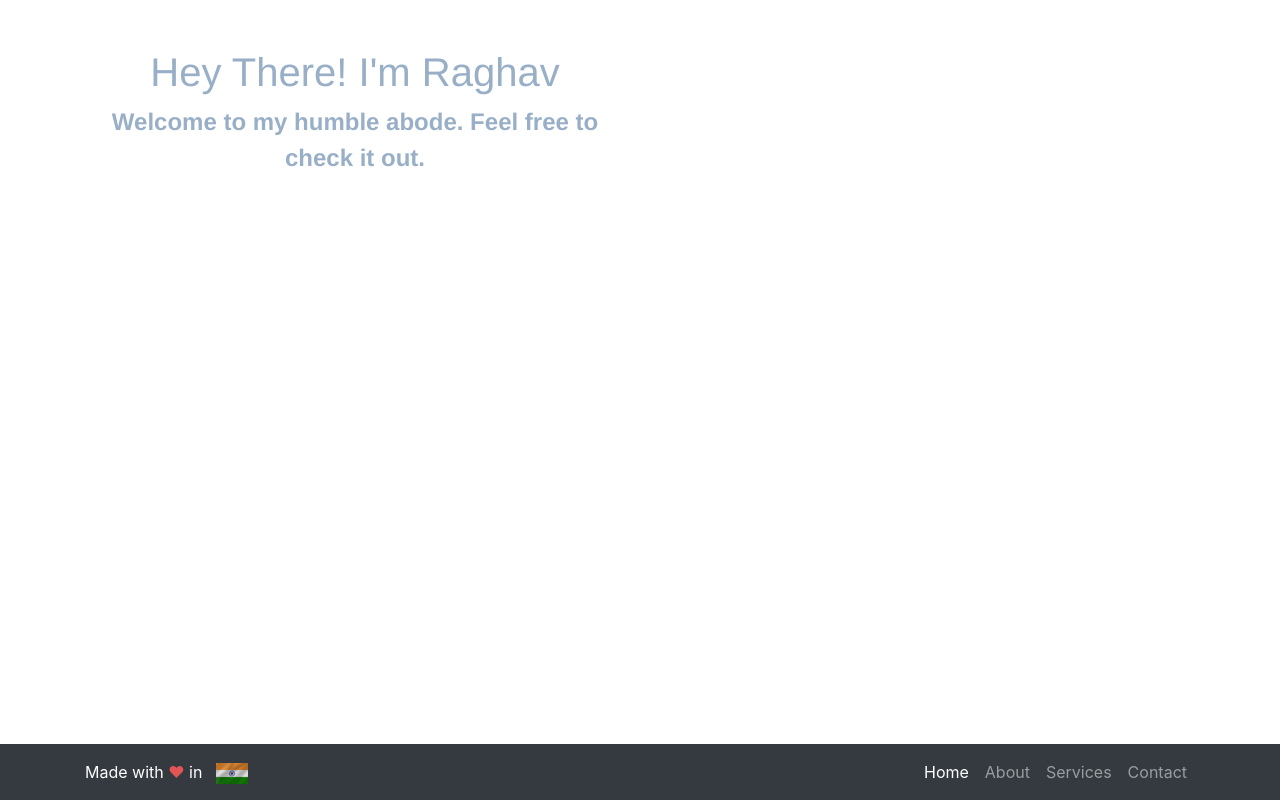
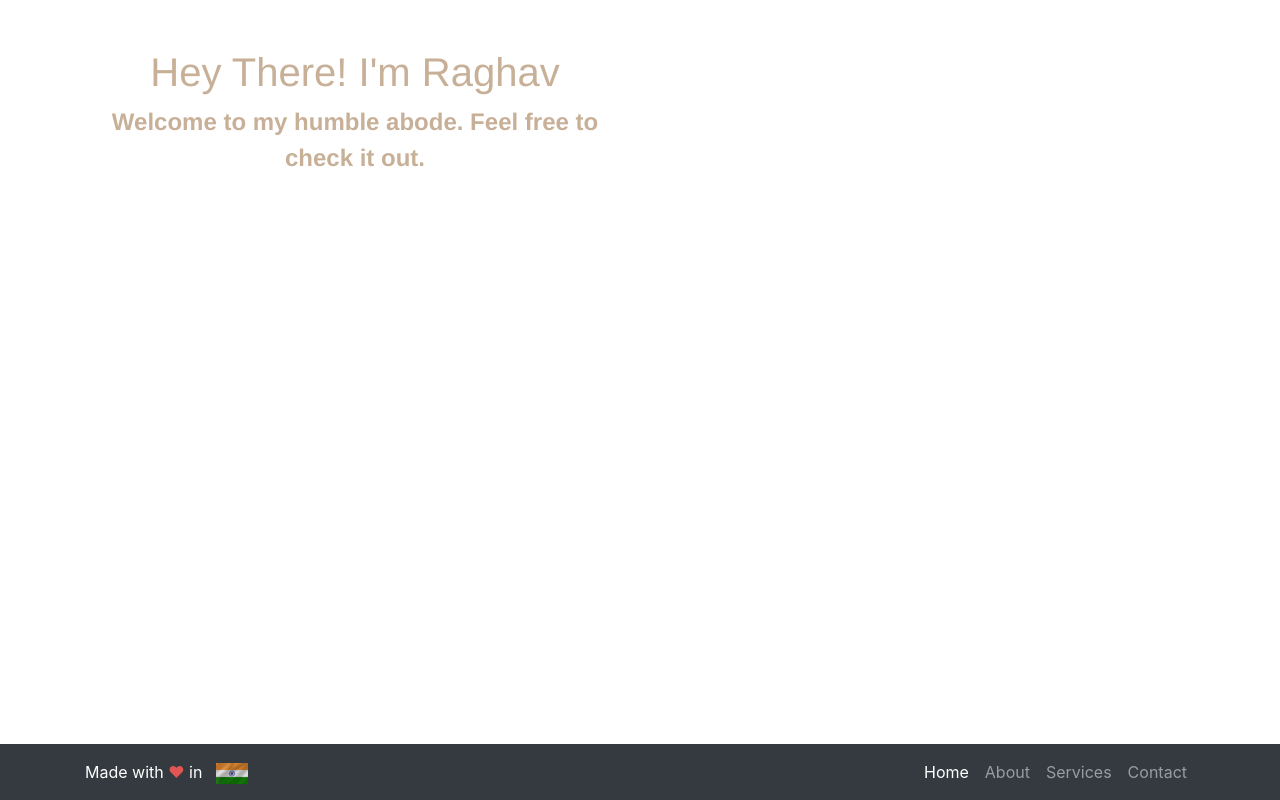
Before and after one commit to RaghavK16/RaghavK16.github.io-older-, a website: page index.html in a window 1280 px wide. Drawn offline with Linux system fonts and the light colour scheme.

Commit message:
Update index.html

```diff
--- a/index.html
+++ b/index.html
@@ -55,7 +55,7 @@
     <div class="container">
       <div class="row">
         <div class="col-lg-6">
-        <b><center><font color="#98AFC7" style="font-family:helvetica; font-size:x-large;"> <h1 class="mt-5">Hey There! I'm Raghav</h1>
+        <b><center><font color="#C7B097" style="font-family:helvetica; font-size:x-large;"> <h1 class="mt-5">Hey There! I'm Raghav</h1>
           <p>
             Welcome to my humble abode. Feel free to check it out.
           </p></font></center></b>
```
